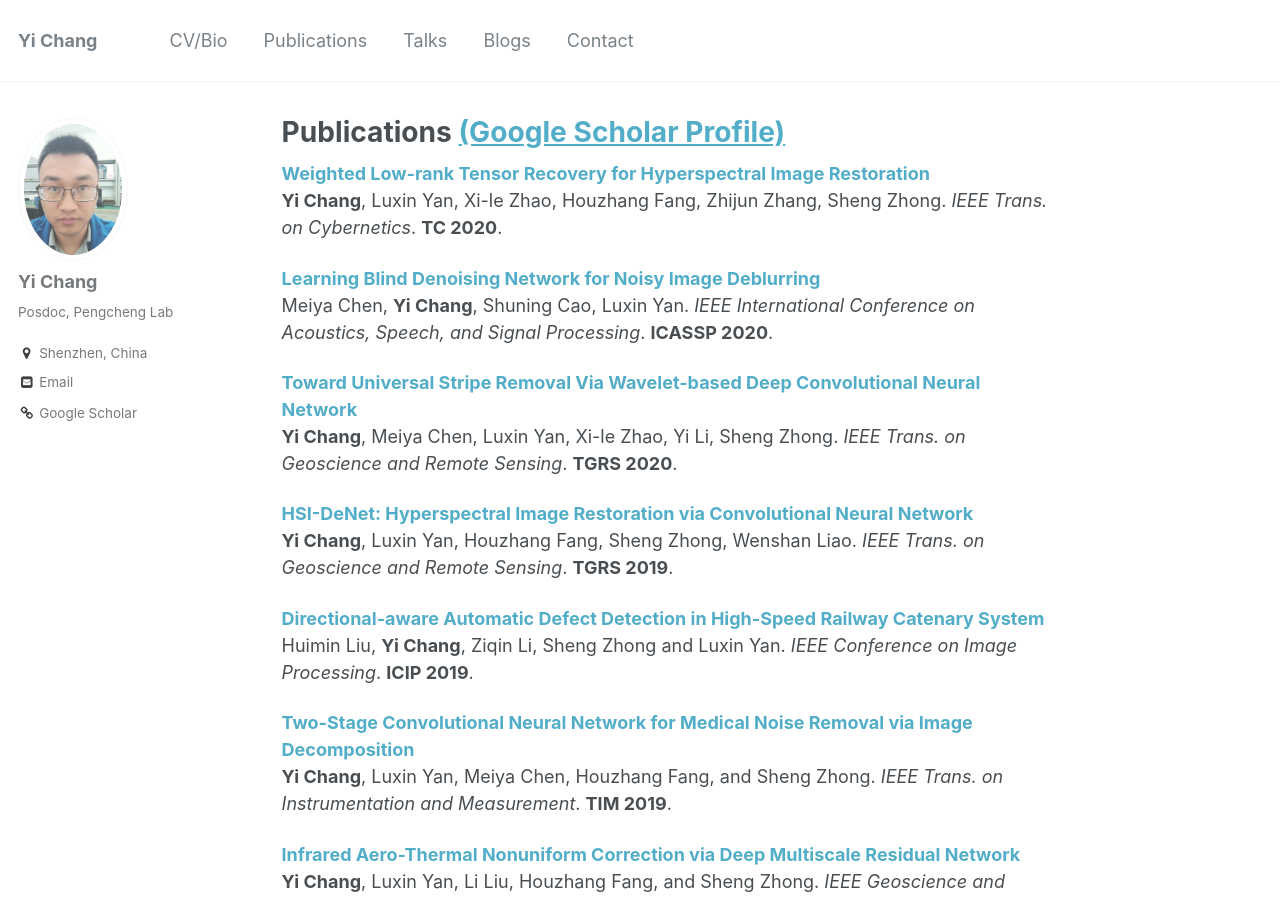
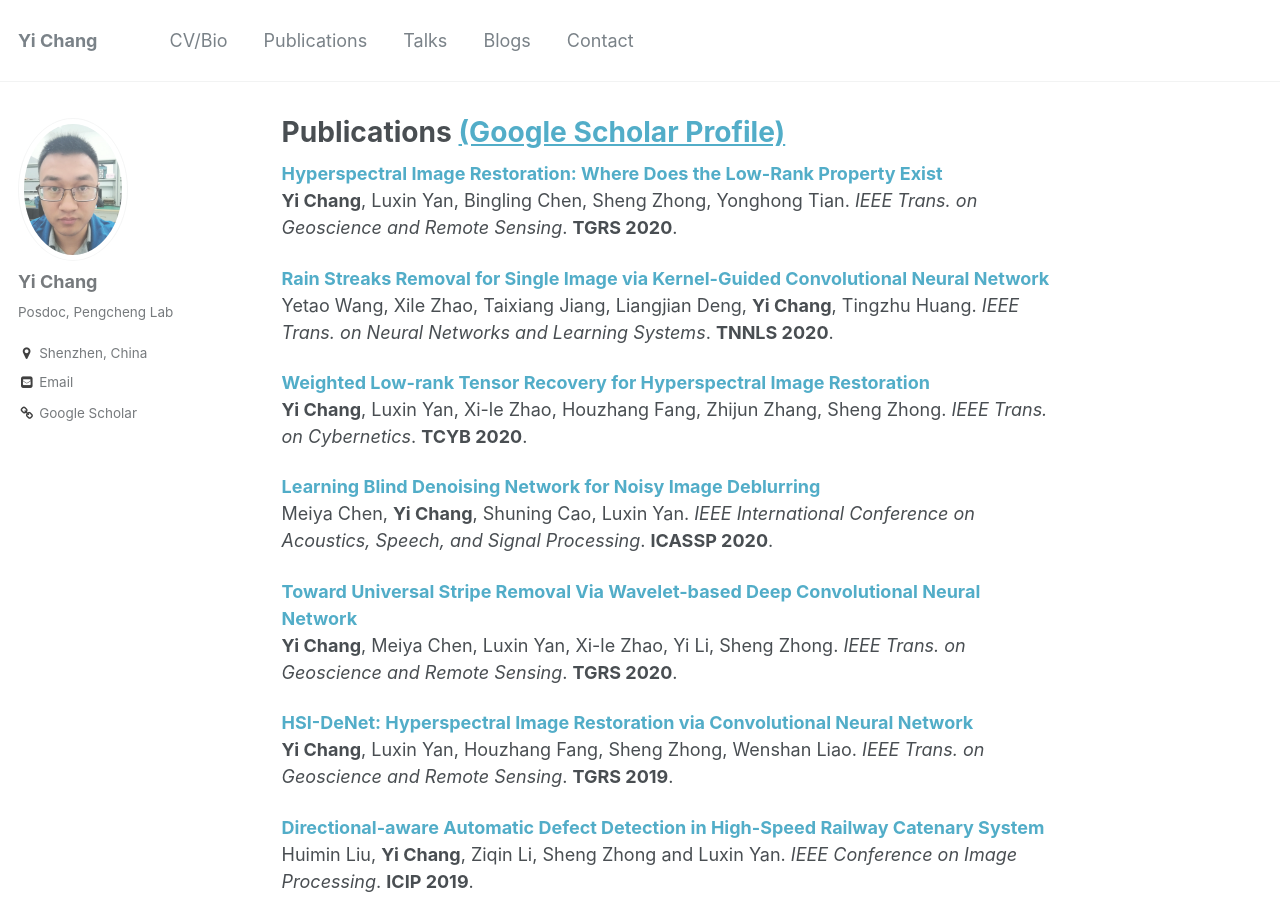
Before and after one commit to zhanwenchen/owuchangyuo.github.io, a Jekyll site: the page built from _pages/publications.md, in a window 1280 px wide and 900 px high. Built offline with Jekyll 4.4.1, drawn with Linux system fonts in a browser that asks for light colours.

Commit message:
Update publications.md

```diff
--- a/_pages/publications.md
+++ b/_pages/publications.md
@@ -3,9 +3,17 @@ title: "Publications [(Google Scholar Profile)](https://scholar.google.com.hk/ci
 permalink: /publications/
 author_profile: true
 ---
+<b>[Hyperspectral Image Restoration: Where Does the Low-Rank Property Exist](https://owuchangyuo.github.io/publications/OLRT)</b> <br>
+<b>Yi Chang</b>, Luxin Yan, Bingling Chen, Sheng Zhong, Yonghong Tian.
+<i>IEEE Trans. on Geoscience and Remote Sensing</i>. <b>TGRS 2020</b>.
+
+<b>[Rain Streaks Removal for Single Image via Kernel-Guided Convolutional Neural Network](https://owuchangyuo.github.io/publications/KGCNN)</b> <br>
+Yetao Wang, Xile Zhao, Taixiang Jiang, Liangjian Deng, <b>Yi Chang</b>, Tingzhu Huang.
+<i>IEEE Trans. on Neural Networks and Learning Systems</i>. <b>TNNLS 2020</b>.
+
 <b>[Weighted Low-rank Tensor Recovery for Hyperspectral Image Restoration](https://owuchangyuo.github.io/publications/WLRTR)</b> <br>
 <b>Yi Chang</b>, Luxin Yan, Xi-le Zhao, Houzhang Fang, Zhijun Zhang, Sheng Zhong.
-<i>IEEE Trans. on Cybernetics</i>. <b>TC 2020</b>.
+<i>IEEE Trans. on Cybernetics</i>. <b>TCYB 2020</b>.
 
 <b>[Learning Blind Denoising Network for Noisy Image Deblurring](https://owuchangyuo.github.io/publications/BDN)</b> <br>
 Meiya Chen, <b>Yi Chang</b>, Shuning Cao, Luxin Yan.
```
